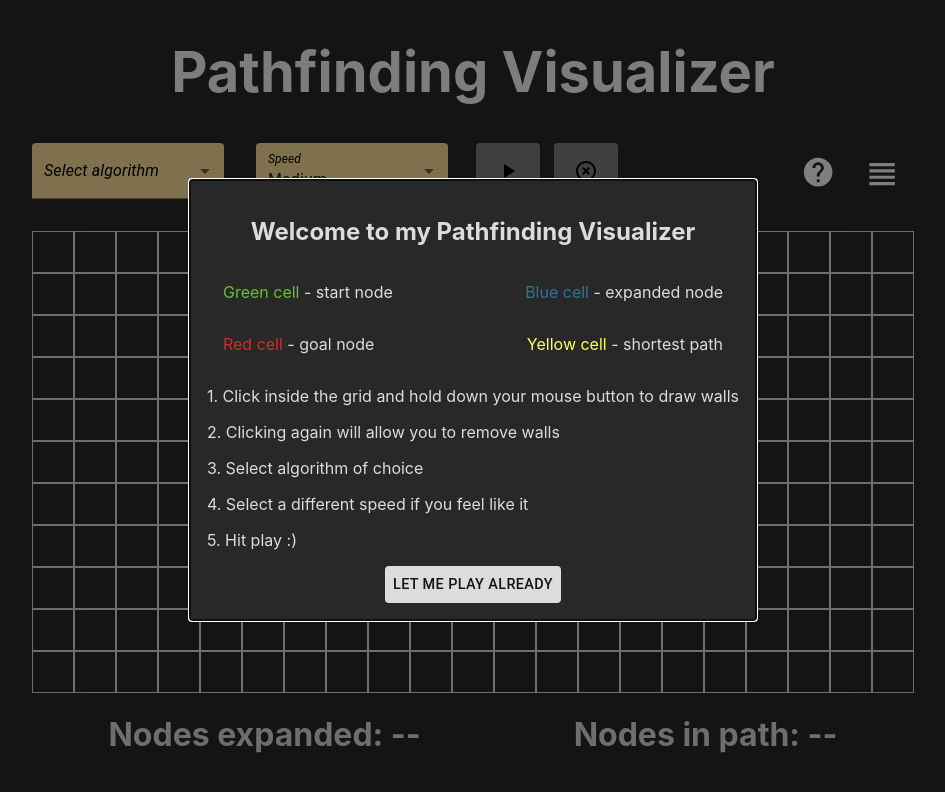
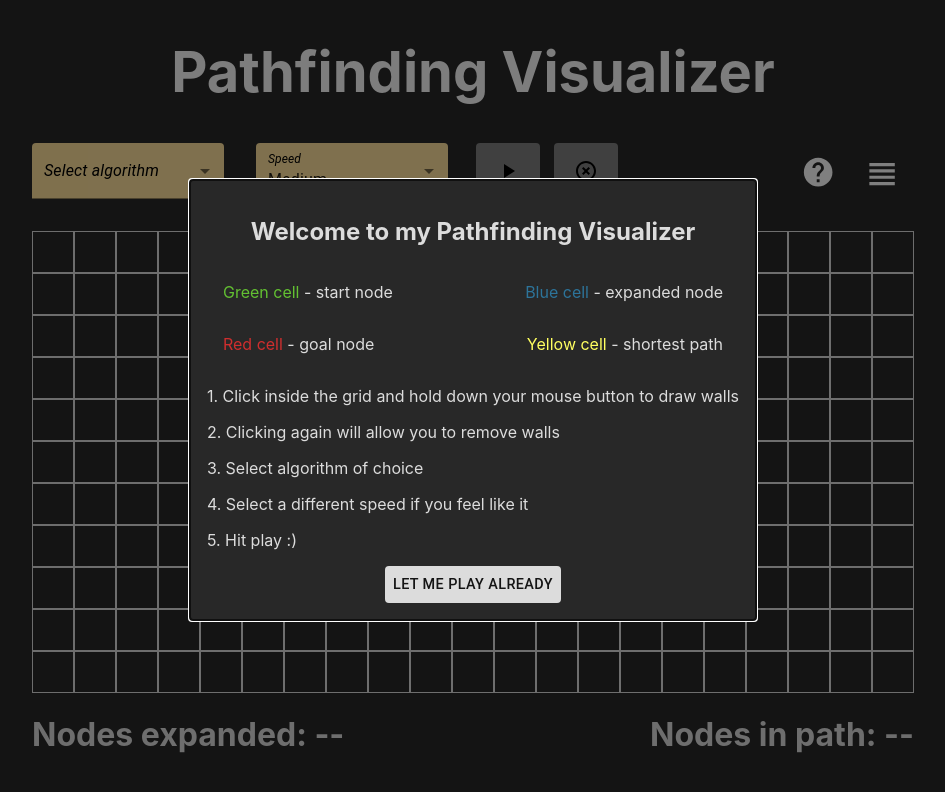
Before and after one commit to martinstiles/pathfinding-visualizer, a React (Create React App) app: page / in a window 1280 px wide. Shown: the top 792 px of the page, without its empty margins (167-1112 px from the left). Built offline with nearby package versions, Linux system fonts and the light colour scheme.

Commit message:
space between on trackers

```diff
--- a/src/views/pathFinding/nodeArray.js
+++ b/src/views/pathFinding/nodeArray.js
@@ -107,7 +107,7 @@
           )}
         </div>
       })}
-      <div style={{display: 'flex', flexDirection: 'row', justifyContent: 'space-around'}}>
+      <div style={{display: 'flex', flexDirection: 'row', justifyContent: 'space-between'}}>
         <h1> Nodes expanded: {nodesVisited || '--'} </h1>
         <h1> Nodes in path: {nodesInPath || '--'} </h1>
       </div>
```
